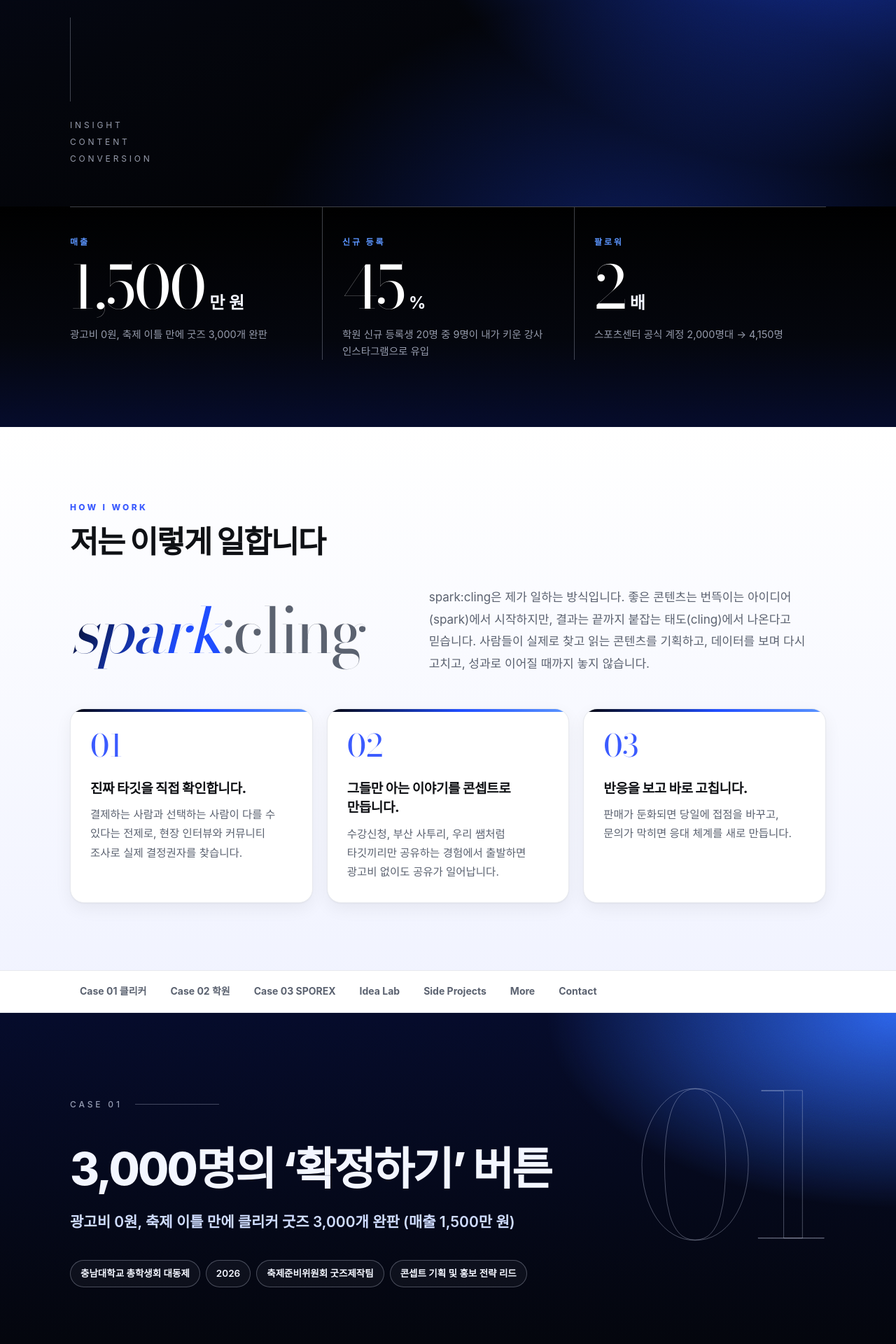
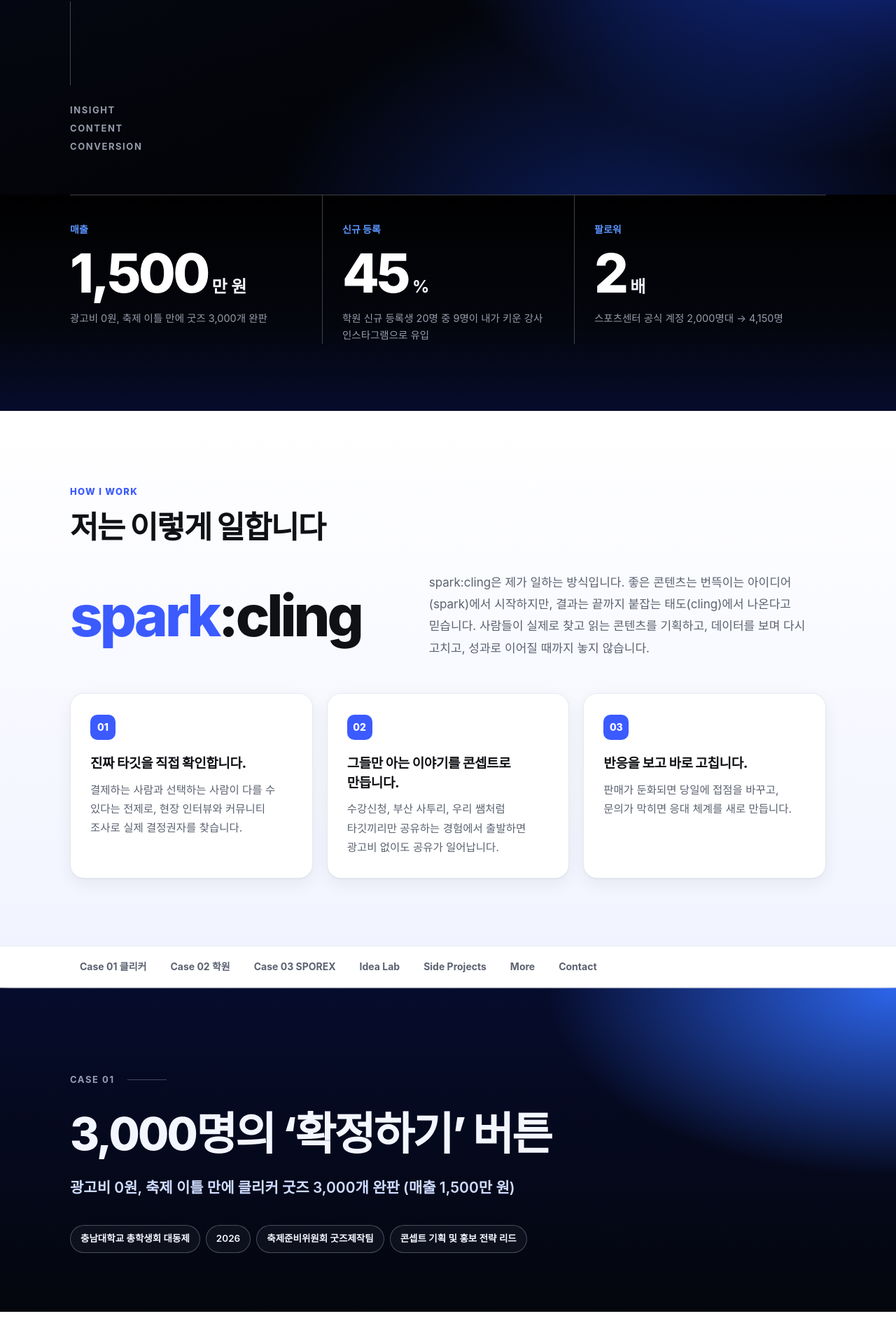
Before and after one commit to seoyeon1011/seoyeon1011.github.io, a Next.js app: page /about in a window 1280 px wide. Shown: the part 699-2619 px from the top of the page at 70% size. Built offline with nearby package versions, Linux system fonts and the light colour scheme; a web font is replaced by a local one.

Commit message:
포트폴리오 페이지 폰트 수정

```diff
--- a/app/about/page.tsx
+++ b/app/about/page.tsx
@@ -1,6 +1,5 @@
 import type { Metadata } from 'next';
 import type { CSSProperties, ReactNode } from 'react';
-import { Bodoni_Moda } from 'next/font/google';
 import Shell from '@/components/Shell';
 import JsonLd from '@/components/JsonLd';
 import { OG_BASE, SITE, abs } from '@/lib/site';
@@ -10,8 +9,6 @@ import './portfolio.css';
 // 면접 대비 메모·회사별 변형 가이드·남은 할 일처럼 제출본에 넣지 않는 부분은 옮기지 않았다.
 // 사진 자리는 <Ph> 로 표시한다. 실제 이미지를 넣을 때는 <Ph> 를 <figure className="pf-figure"><img .../></figure> 로 바꾼다.
 // 연락처는 사용자가 공개를 요청한 것만 쓴다 (CLAUDE.md)
-
-const display = Bodoni_Moda({ subsets: ['latin'], style: ['normal', 'italic'], variable: '--pf-display', display: 'swap' });
 
 const title = `포트폴리오 | 콘텐츠 마케터 심서연`;
 const description = '타깃을 직접 파고들어 진짜 결정권자를 찾고, 공유하고 싶어지는 콘텐츠로 구매까지 연결하는 콘텐츠 마케터 심서연의 포트폴리오입니다. 광고비 0원 굿즈 완판, 학원 채널 전략, 스포츠센터 SNS 운영 사례를 담았습니다.';
@@ -62,12 +59,11 @@ function Metrics({ items }: { items: { v: string; u?: string; t: string }[] }) {
   );
 }
 
-function Cover({ no, id, kicker, title, lead, meta, glow }: { no: string; id: string; kicker: string; title: ReactNode; lead: string; meta: string[]; glow: 'a' | 'b' | 'c' | 'd' | 'e' }) {
+function Cover({ id, kicker, title, lead, meta, glow }: { no?: string; id: string; kicker: string; title: ReactNode; lead: string; meta: string[]; glow: 'a' | 'b' | 'c' | 'd' | 'e' }) {
   return (
     <header className={`pf-cover pf-dark pf-glow-${glow}`} id={id}>
       <div className="wrap">
         <p className="pf-cover-kicker"><span>{kicker}</span><i aria-hidden="true" /></p>
-        <div className="pf-cover-no" aria-hidden="true">{no}</div>
         <h2 className="pf-cover-title">{title}</h2>
         <p className="pf-cover-lead">{lead}</p>
         {meta.length > 0 && <ul className="pf-cover-meta">{meta.map((m) => <li key={m}>{m}</li>)}</ul>}
@@ -131,7 +127,7 @@ export default function AboutPage() {
         },
       }} />
 
-      <main id="main" className={`pf ${display.variable}`}>
+      <main id="main" className="pf">
 
         {/* ===== 표지 ===== */}
         <section className="pf-hero pf-dark" aria-labelledby="pf-hero-title">
--- a/app/about/portfolio.css
+++ b/app/about/portfolio.css
@@ -11,7 +11,6 @@
   --pf-on-dark: #f3f6ff;
   --pf-on-dark-muted: rgba(226, 233, 255, .66);
   --pf-hair: rgba(226, 233, 255, .28);
-  --pf-serif: var(--pf-display), "Bodoni 72", Didot, "Times New Roman", serif;
   --pf-light-tint: color-mix(in srgb, var(--accent) 7%, var(--bg));
   overflow-x: clip;
 }
@@ -32,9 +31,9 @@
 
 .pf-kicker, .pf-cover-kicker {
   display: flex; align-items: center; gap: 18px; margin: 0;
-  font-size: 12px; letter-spacing: .32em; text-transform: uppercase; color: var(--pf-on-dark-muted); font-weight: 500;
+  font-size: 13px; letter-spacing: .12em; text-transform: uppercase; color: var(--pf-on-dark-muted); font-weight: 700;
 }
-.pf-kicker i, .pf-cover-kicker i { display: block; width: 120px; height: 1px; background: var(--pf-hair); }
+.pf-kicker i, .pf-cover-kicker i { display: block; width: 56px; height: 1px; background: var(--pf-hair); }
 
 /* ---------- 표지 ---------- */
 .pf-hero { padding: 96px 0 56px; min-height: min(88vh, 860px); display: flex; align-items: stretch; }
@@ -53,24 +52,23 @@
 }
 .pf-hero-title { margin: auto 0 0; padding-top: 72px; font-weight: 400; }
 .pf-hero-en {
-  display: block; font-family: var(--pf-serif); font-weight: 400; text-transform: uppercase;
-  font-size: clamp(54px, 11.5vw, 156px); line-height: .9; letter-spacing: -.02em;
-  background: linear-gradient(180deg, #ffffff 30%, #c9d6ff 100%); -webkit-background-clip: text; background-clip: text; color: transparent;
+  display: block; font-weight: 800; text-transform: uppercase; color: #fff;
+  font-size: clamp(46px, 9.6vw, 132px); line-height: .98; letter-spacing: -.055em;
 }
 .pf-hero-ko { display: block; margin-top: 28px; font-size: clamp(20px, 2.4vw, 26px); font-weight: 700; letter-spacing: -.02em; color: var(--pf-on-dark); }
 .pf-hero-lead { margin: 14px 0 0; max-width: 560px; font-size: 17px; line-height: 1.8; color: var(--pf-on-dark-muted); }
 .pf-hero-foot { margin-top: 56px; display: flex; flex-direction: column; gap: 22px; }
 .pf-hero-foot i { display: block; width: 1px; height: 120px; background: var(--pf-hair); }
-.pf-hero-foot ul { list-style: none; margin: 0; padding: 0; font-size: 12px; letter-spacing: .32em; text-transform: uppercase; color: var(--pf-on-dark-muted); line-height: 2; }
+.pf-hero-foot ul { list-style: none; margin: 0; padding: 0; font-size: 13px; font-weight: 700; letter-spacing: .12em; text-transform: uppercase; color: var(--pf-on-dark-muted); line-height: 2; }
 
 /* ---------- 숫자 3개 ---------- */
 .pf-stats { padding: 0 0 96px; background: linear-gradient(180deg, #000 0%, var(--pf-ink) 60%, var(--pf-navy) 100%); }
 .pf-stats ul { list-style: none; margin: 0; padding: 0; display: grid; grid-template-columns: repeat(3, minmax(0, 1fr)); border-top: 1px solid var(--pf-hair); }
 .pf-stats li { padding: 34px 28px 0 0; }
 .pf-stats li + li { padding-left: 28px; border-left: 1px solid var(--pf-hair); }
-.pf-stat-label { font-size: 12px; letter-spacing: .24em; color: var(--pf-glow); font-weight: 700; }
+.pf-stat-label { font-size: 14px; color: var(--pf-glow); font-weight: 700; }
 .pf-stats strong { display: flex; align-items: baseline; gap: 6px; margin: 10px 0 12px; font-weight: 400; }
-.pf-stats .pf-num { font-family: var(--pf-serif); font-size: clamp(52px, 6.6vw, 88px); line-height: 1; letter-spacing: -.02em; color: #fff; }
+.pf-stats .pf-num { font-weight: 800; font-size: clamp(48px, 6vw, 80px); line-height: 1; letter-spacing: -.05em; color: #fff; }
 .pf-stats .pf-unit { font-size: clamp(18px, 2vw, 24px); font-weight: 700; color: var(--pf-on-dark); }
 .pf-stats p { margin: 0; font-size: 14.5px; line-height: 1.65; color: var(--pf-on-dark-muted); max-width: 300px; }
 @media (max-width: 760px) {
@@ -80,7 +78,7 @@
 
 /* ---------- 밝은 띠 공통 ---------- */
 .pf-light { background: linear-gradient(180deg, var(--bg) 0%, var(--pf-light-tint) 100%); color: var(--text); }
-.pf-eyebrow { margin: 0 0 12px; font-size: 12px; font-weight: 800; letter-spacing: .28em; text-transform: uppercase; color: var(--accent); }
+.pf-eyebrow { margin: 0 0 12px; font-size: 13px; font-weight: 800; letter-spacing: .1em; text-transform: uppercase; color: var(--accent); }
 .pf-h2 { margin: 0; font-size: clamp(28px, 4vw, 44px); line-height: 1.25; letter-spacing: -.04em; font-weight: 800; }
 .pf-h2-lead { margin: 14px 0 0; color: var(--muted); font-size: 17px; max-width: 640px; }
 
@@ -88,11 +86,9 @@
 .pf-how { padding: 104px 0 96px; }
 .pf-motto { margin: 36px 0 0; display: grid; grid-template-columns: minmax(0, 5fr) minmax(0, 6fr); gap: 40px; align-items: center; }
 .pf-motto-word {
-  margin: 0; font-family: var(--pf-serif); font-size: clamp(48px, 7vw, 96px); line-height: 1; letter-spacing: -.03em; color: var(--muted);
+  margin: 0; font-weight: 800; font-size: clamp(44px, 6.4vw, 84px); line-height: 1; letter-spacing: -.05em; color: var(--text);
 }
-.pf-motto-word span:first-child { font-style: italic; background: linear-gradient(120deg, var(--pf-ink), var(--pf-blue) 70%); -webkit-background-clip: text; background-clip: text; color: transparent; }
-:root[data-theme="dark"] .pf-motto-word span:first-child { background-image: linear-gradient(120deg, #fff, var(--pf-glow)); }
-@media (prefers-color-scheme: dark) { :root:not([data-theme="light"]) .pf-motto-word span:first-child { background-image: linear-gradient(120deg, #fff, var(--pf-glow)); } }
+.pf-motto-word span:first-child { color: var(--accent); }
 .pf-motto p:last-child { margin: 0; color: var(--muted); font-size: 17px; line-height: 1.85; }
 @media (max-width: 860px) { .pf-motto { grid-template-columns: 1fr; gap: 16px; } }
 .pf-principles { list-style: none; margin: 48px 0 0; padding: 0; display: grid; grid-template-columns: repeat(3, minmax(0, 1fr)); gap: 20px; }
@@ -100,12 +96,11 @@
   position: relative; padding: 30px 28px 30px; border-radius: var(--radius); background: var(--surface); border: 1px solid var(--line);
   box-shadow: var(--shadow); overflow: hidden;
 }
-.pf-principles li::before {
-  content: ""; position: absolute; inset: 0 0 auto 0; height: 4px;
-  background: linear-gradient(90deg, var(--pf-ink), var(--pf-blue) 55%, var(--pf-glow));
+.pf-principle-no {
+  display: inline-grid; place-items: center; width: 36px; height: 36px; border-radius: 10px;
+  background: var(--accent); color: var(--on-accent); font-size: 14px; font-weight: 800;
 }
-.pf-principle-no { font-family: var(--pf-serif); font-size: 44px; line-height: 1; color: var(--accent); }
-.pf-principles h3 { margin: 22px 0 10px; font-size: 19px; line-height: 1.45; letter-spacing: -.02em; font-weight: 800; }
+.pf-principles h3 { margin: 20px 0 10px; font-size: 19px; line-height: 1.45; letter-spacing: -.02em; font-weight: 800; }
 .pf-principles p { margin: 0; color: var(--muted); font-size: 15.5px; line-height: 1.75; }
 @media (max-width: 860px) { .pf-principles { grid-template-columns: 1fr; } }
 
@@ -127,12 +122,7 @@
 /* ---------- 케이스 커버 ---------- */
 .pf-cover { padding: 120px 0 84px; scroll-margin-top: 120px; }
 .pf-cover .wrap { position: relative; }
-.pf-cover-no {
-  position: absolute; right: 20px; top: -40px; z-index: -1;
-  font-family: var(--pf-serif); font-size: clamp(120px, 22vw, 300px); line-height: 1; letter-spacing: -.04em;
-  color: transparent; -webkit-text-stroke: 1px rgba(226, 233, 255, .3); text-transform: uppercase;
-}
-.pf-cover-title { margin: 44px 0 0; max-width: 820px; font-size: clamp(32px, 5.4vw, 64px); line-height: 1.18; letter-spacing: -.045em; font-weight: 800; }
+.pf-cover-title { margin: 28px 0 0; max-width: 820px; font-size: clamp(32px, 5.4vw, 64px); line-height: 1.18; letter-spacing: -.045em; font-weight: 800; }
 .pf-cover-lead {
   margin: 22px 0 0; max-width: 720px; font-size: clamp(17px, 1.9vw, 21px); line-height: 1.65; font-weight: 600;
   color: #cfdcff;
@@ -155,9 +145,11 @@
 .pf-row { display: grid; grid-template-columns: 200px minmax(0, 1fr); gap: 40px; padding: 44px 0; border-top: 1px solid var(--line); }
 .pf-row:first-child { border-top: 0; }
 .pf-row-label {
-  margin: 0; position: sticky; top: 128px; align-self: start;
-  font-family: var(--pf-serif); font-style: italic; font-weight: 400; font-size: 30px; line-height: 1.15; letter-spacing: -.01em; color: var(--accent);
+  margin: 0; position: sticky; top: 128px; align-self: start; padding-top: 4px;
+  font-size: 15px; font-weight: 800; line-height: 1.4; letter-spacing: .06em; text-transform: uppercase; color: var(--accent);
+  display: flex; align-items: center; gap: 10px;
 }
+.pf-row-label::before { content: ""; width: 16px; height: 2px; background: currentColor; flex: none; }
 .pf-row-body { max-width: 760px; font-size: 17px; line-height: 1.85; }
 .pf-row-body > p { margin: 0 0 18px; }
 .pf-row-body > p:last-child { margin-bottom: 0; }
@@ -167,13 +159,12 @@
 .pf-row-body strong { font-weight: 800; }
 @media (max-width: 860px) {
   .pf-row { grid-template-columns: 1fr; gap: 14px; padding: 34px 0; }
-  .pf-row-label { position: static; font-size: 26px; }
+  .pf-row-label { position: static; }
 }
 
 .pf-sub { font-size: 20px !important; font-weight: 800; letter-spacing: -.02em; margin-bottom: 18px !important; }
 .pf-concept {
-  margin: 0 0 12px !important; font-size: clamp(26px, 3.4vw, 36px); font-weight: 800; letter-spacing: -.04em; line-height: 1.3;
-  background: linear-gradient(90deg, var(--text), var(--accent)); -webkit-background-clip: text; background-clip: text; color: transparent;
+  margin: 0 0 12px !important; font-size: clamp(26px, 3.4vw, 36px); font-weight: 800; letter-spacing: -.04em; line-height: 1.3; color: var(--accent);
 }
 .pf-learning {
   position: relative; padding: 26px 28px 26px 30px; border-radius: 18px; font-size: 17.5px;
@@ -202,7 +193,7 @@
   display: flex; flex-direction: column; gap: 8px;
 }
 .pf-metrics strong { display: flex; align-items: baseline; gap: 4px; font-weight: 400; flex-wrap: wrap; }
-.pf-metrics .pf-num { font-family: var(--pf-serif); font-size: clamp(34px, 3.6vw, 44px); line-height: 1; color: #fff; letter-spacing: -.02em; }
+.pf-metrics .pf-num { font-weight: 800; font-size: clamp(32px, 3.4vw, 40px); line-height: 1; color: #fff; letter-spacing: -.045em; }
 .pf-metrics .pf-unit { font-size: 15px; font-weight: 700; color: var(--pf-on-dark); }
 .pf-metrics li > span { font-size: 14px; line-height: 1.6; color: var(--pf-on-dark-muted); }
 
@@ -259,7 +250,7 @@
 .pf-events h4 { margin: 0; font-size: 17px; font-weight: 800; letter-spacing: -.02em; }
 .pf-events p { margin: 4px 0 16px; font-size: 14px; color: var(--muted); }
 .pf-events div { display: flex; gap: 22px; font-size: 13.5px; color: var(--muted); }
-.pf-events b { font-family: var(--pf-serif); font-weight: 400; font-size: 34px; color: var(--accent); margin-right: 2px; }
+.pf-events b { font-weight: 800; letter-spacing: -.04em; font-size: 32px; color: var(--accent); margin-right: 2px; }
 @media (max-width: 600px) { .pf-events { grid-template-columns: 1fr; } }
 
 /* ---------- 사진 자리 ---------- */
@@ -276,7 +267,7 @@
   color: var(--muted);
 }
 .pf-ph--dark { border: 1.5px dashed var(--pf-hair); background: rgba(255, 255, 255, .03); color: var(--pf-on-dark-muted); }
-.pf-ph-tag { font-size: 11px; font-weight: 800; letter-spacing: .32em; color: var(--accent); }
+.pf-ph-tag { font-size: 11px; font-weight: 800; letter-spacing: .14em; color: var(--accent); }
 .pf-ph-label { font-size: 14px; font-weight: 600; line-height: 1.5; max-width: 260px; }
 .pf-gallery { display: grid; gap: 12px; margin: 4px 0 24px; }
 .pf-gallery .pf-ph { margin: 0; }
@@ -323,11 +314,11 @@
 .pf-more { padding: 104px 0 104px; border-top: 1px solid var(--line); }
 .pf-timeline { list-style: none; margin: 44px 0 0; padding: 0; border-top: 1px solid var(--text); }
 .pf-timeline li { display: grid; grid-template-columns: 200px minmax(0, 1fr); gap: 40px; padding: 26px 0; border-bottom: 1px solid var(--line); }
-.pf-when { font-family: var(--pf-serif); font-style: italic; font-size: 19px; color: var(--accent); padding-top: 2px; }
+.pf-when { font-size: 15px; font-weight: 700; color: var(--accent); padding-top: 3px; font-variant-numeric: tabular-nums; }
 .pf-timeline h3 { margin: 0 0 4px; font-size: 19px; font-weight: 800; letter-spacing: -.02em; }
 .pf-timeline p { margin: 0; color: var(--muted); font-size: 15.5px; }
 @media (max-width: 760px) { .pf-timeline li { grid-template-columns: 1fr; gap: 6px; } }
-.pf-tools-title { margin: 64px 0 18px; font-family: var(--pf-serif); font-style: italic; font-weight: 400; font-size: 30px; color: var(--accent); }
+.pf-tools-title { margin: 64px 0 18px; font-size: 24px; font-weight: 800; letter-spacing: -.03em; color: var(--text); }
 .pf-tools { display: grid; grid-template-columns: 1fr 1fr; gap: 14px; }
 .pf-tools > div { padding: 22px 24px; border-radius: 18px; background: var(--surface); border: 1px solid var(--line); }
 .pf-tools p { margin: 0 0 12px; font-size: 12px; font-weight: 800; letter-spacing: .2em; text-transform: uppercase; color: var(--muted); }
@@ -342,13 +333,12 @@
 .pf-contact .pf-kicker { flex-direction: row-reverse; }
 .pf-contact-title { margin: 40px 0 0; font-weight: 400; }
 .pf-contact-title > span:first-child {
-  display: block; font-family: var(--pf-serif); font-size: clamp(56px, 10vw, 136px); line-height: .95; letter-spacing: -.02em;
-  background: linear-gradient(180deg, #fff 30%, #b9cbff); -webkit-background-clip: text; background-clip: text; color: transparent;
+  display: block; font-weight: 800; font-size: clamp(52px, 9vw, 120px); line-height: 1; letter-spacing: -.055em; color: #fff;
 }
 .pf-contact-lead { margin: 18px 0 0; color: var(--pf-on-dark-muted); font-size: 17px; }
 .pf-contact-list { margin: 48px 0 0; width: min(100%, 520px); border-top: 1px solid var(--pf-hair); text-align: left; }
 .pf-contact-list div { display: grid; grid-template-columns: 110px 1fr; padding: 16px 0; border-bottom: 1px solid var(--pf-hair); }
-.pf-contact-list dt { font-size: 12px; font-weight: 700; letter-spacing: .24em; text-transform: uppercase; color: var(--pf-on-dark-muted); align-self: center; }
+.pf-contact-list dt { font-size: 13px; font-weight: 700; letter-spacing: .1em; text-transform: uppercase; color: var(--pf-on-dark-muted); align-self: center; }
 .pf-contact-list dd { margin: 0; font-size: 17px; font-weight: 600; overflow-wrap: anywhere; }
 .pf-contact-list a { text-decoration: none; }
 .pf-contact-list a:hover { text-decoration: underline; }
@@ -367,7 +357,6 @@
   .pf-hero::before { width: 620px; height: 620px; right: -360px; top: -420px; }
   .pf-hero-foot i { height: 64px; }
   .pf-cover { padding: 88px 0 60px; }
-  .pf-cover-no { top: -24px; }
   .pf-body { padding: 48px 0 72px; }
   .pf-how, .pf-more { padding: 72px 0; }
   .pf-common { padding: 26px 22px; }
```
